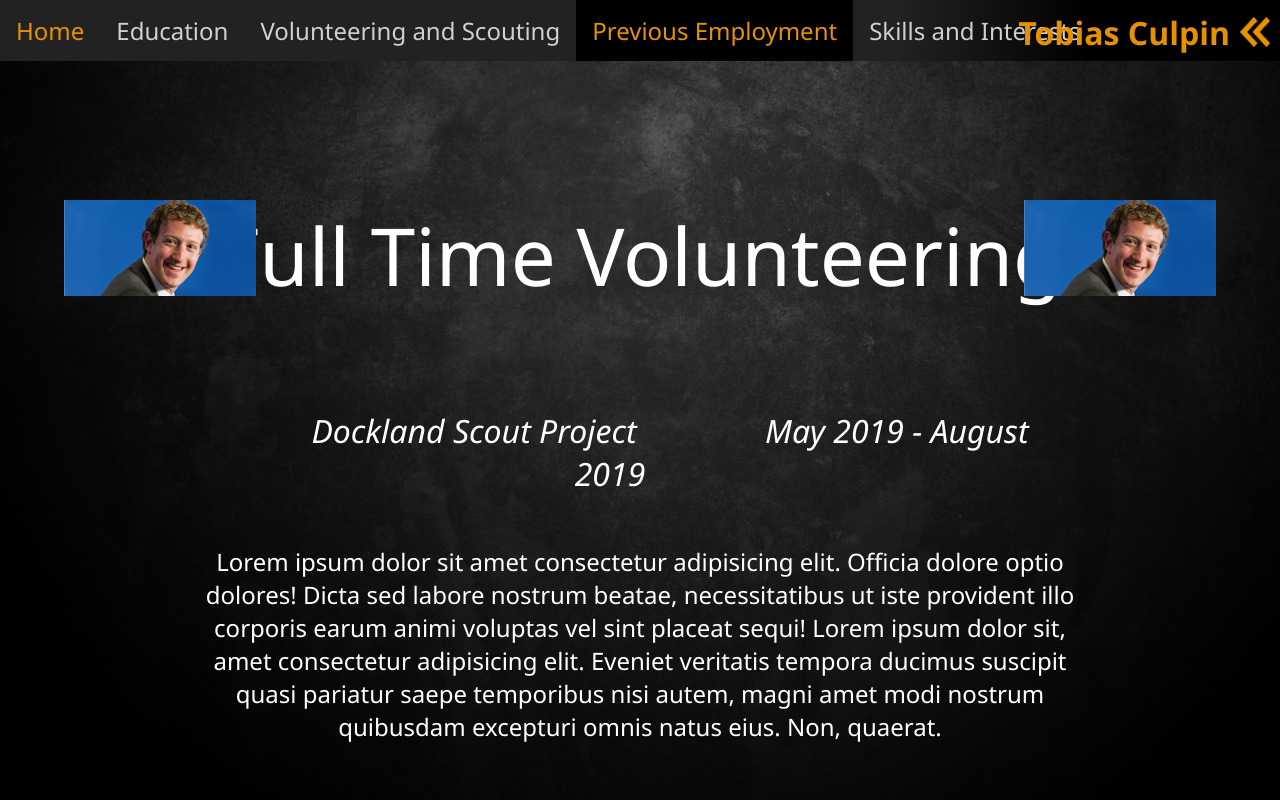
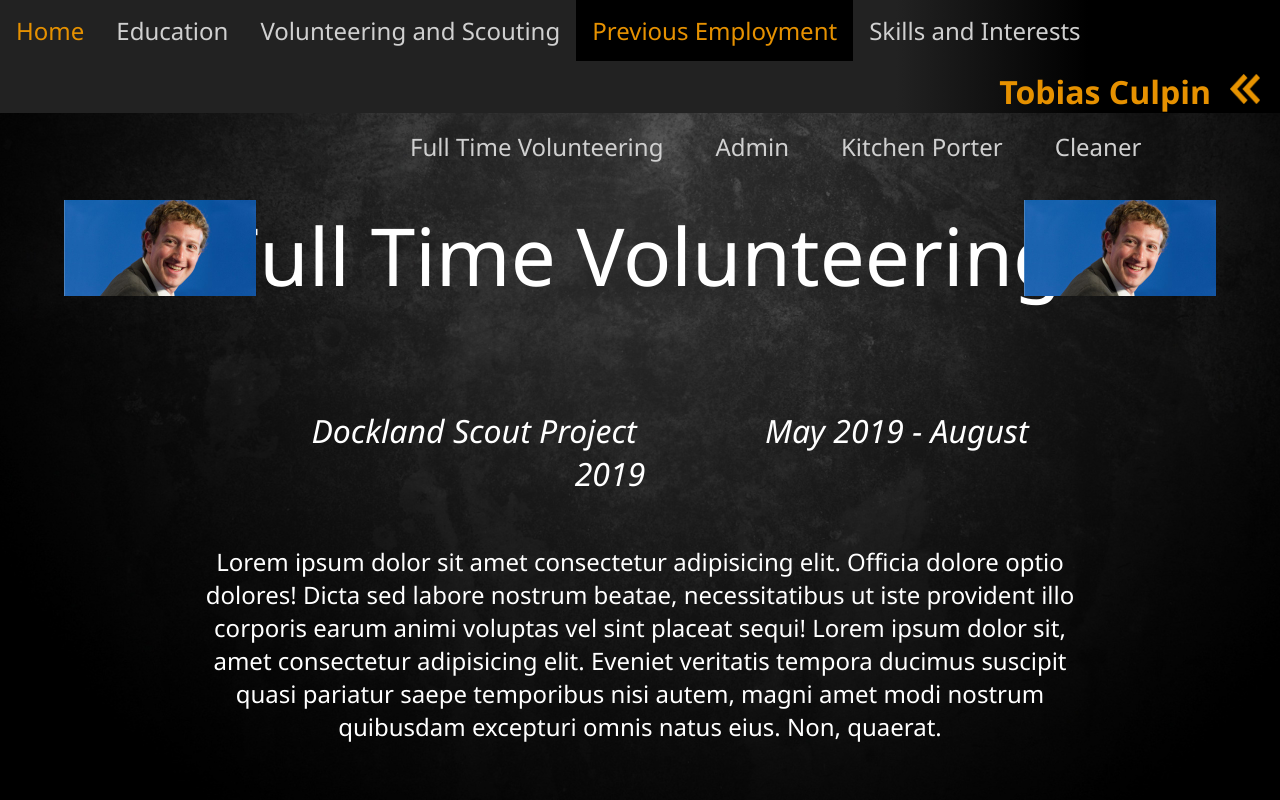
Before and after one commit to TobyCulpin/cvsite, a plain HTML site: page previousEmployment.html in a window 1280 px wide. Shown: the top 800 px of the page. Drawn offline with Linux system fonts and the light colour scheme.

Commit message:
working on logo dropdown, also need to center the jumpBar

```diff
--- a/css/common.css
+++ b/css/common.css
@@ -6,7 +6,6 @@
 
     --logo-text-indent: calc(var(--logo-size) + var(--logo-indent) + 0px);
     --logo-text-size: 32px;
-    --logo-text-top-offset: -10px;
 
     --default-font: 'Segoe UI', Tahoma, Geneva, Verdana, sans-serif;
 }
@@ -60,27 +59,47 @@ body
     color: #e69100;
 }
 
-#navLogoImage
+
+/* logo and dropdown */
+
+.navBar .logo
 {
-    position: absolute;
-    right: 10px;
-    top: var(--logo-top-offset);
+    position: relative;
+    float: right;
+}
+
+.navBar .logo h1
+{
+    position: relative;
+    display: inline-block;
+    margin-top: 0;
+    margin-bottom: 0;
+    padding: 0px 0px 0px 0px;
+
+    text-align: right;
+    font-size: var(--logo-text-size);
+    color: #e69100;
+    font-family: var(--default-font);
+}
+
+.navBar .logo img
+{
+    position: relative;
+    display: inline-block;
+    margin: 0 0 0 0;
+    padding: 0 20px 0 15px;
+
+    padding-top: calc((56px - var(--logo-size)) / 2);
 
     max-height: var(--logo-size);
     width: auto;
     height: auto;
 }
 
-#navLogoText
+.navBar .logo:hover
 {
-    position: absolute;
-
-    right: var(--logo-text-indent);
-    top: var(--logo-text-top-offset);
-    text-align: right;
-    font-size: var(--logo-text-size);
-    color: #e69100;
-    font-family: var(--default-font);
+    /*make the dropdown section drop down
+    might need js?*/
 }
 
 /* page */
--- a/css/jumpBar.css
+++ b/css/jumpBar.css
@@ -0,0 +1,41 @@
+.page .jumpBar
+{
+    position: absolute;
+}
+
+.page .jumpBar ul
+{
+    list-style-type: none;
+    margin-left: auto;
+    margin-right: auto;
+    padding: 0px;
+    overflow: hidden;
+
+    z-index: 9999;
+}
+
+.page .jumpBar ul li
+{
+    float: left;
+}
+
+.page .jumpBar ul li a
+{
+    display: block;
+    color: #d0d0d0;
+    text-align: center;
+    padding: 14px 26px;
+    text-decoration: none;
+    font-size: 24px;
+    font-family: var(--default-font);
+}
+
+.page .jumpBar ul li a:hover
+{
+    color: #e69100;
+}
+
+.jumpLink
+{
+    position: absolute;
+}
--- a/css/previousEmployment.css
+++ b/css/previousEmployment.css
@@ -1,6 +1,6 @@
 :root
 {
-    --page-height: 4000px;
+    --page-height: 3100px;
 
     --dsp-height: 200px;
     --wolseley-height: 900px;
@@ -9,12 +9,33 @@
 }
 
 
-/* Other ids */
+/* jumpBar ids */
 
 #peJump
 {
     top: 100px;
-    text-align: center;
+
+    left: 30%;
+}
+
+#dspLink
+{
+    top: calc(var(--dsp-height) - 200px);
+}
+
+#wolseleyLink
+{
+    top: calc(var(--wolseley-height) - 200px);
+}
+
+#swanLink
+{
+    top: calc(var(--swan-height) - 200px);
+}
+
+#prioryLink
+{
+    top: calc(var(--priory-height) - 200px);
 }
 
 
--- a/previousEmployment.html
+++ b/previousEmployment.html
@@ -21,8 +21,10 @@
             <li><a href="volunteeringAndScouting.html">Volunteering and Scouting</a></li>
             <li><a id="navBarCurrent" href="previousEmployment.html">Previous Employment</a></li>
             <li><a href="skillsAndInterests.html">Skills and Interests</a></li>
-            <li><h1 id="navLogoText">Tobias Culpin</h1></li>
-            <img id="navLogoImage" src = "images/logo.png">
+            <li class="logo">
+                <h1>Tobias Culpin</h1>
+                <img src = "images/logo.png">
+            </li>
         </ul>
     </div>
 
@@ -31,12 +33,17 @@
 
         <div id="peJump" class="jumpBar">
             <ul>
-                <li><a href="">Full Time Volunteering</a></li>
-                <li><a>Admin</a></li>
-                <li><a>Kitchen Porter</a></li>
-                <li><a>Cleaner</a></li>
+                <li><a href="#dspLink">Full Time Volunteering</a></li>
+                <li><a href="#wolseleyLink">Admin</a></li>
+                <li><a href="#swanLink">Kitchen Porter</a></li>
+                <li><a href="#prioryLink">Cleaner</a></li>
             </ul>
         </div>
+
+        <div id="dspLink" class="jumpLink"></div>
+        <div id="wolseleyLink" class="jumpLink"></div>
+        <div id="swanLink" class="jumpLink"></div>
+        <div id="prioryLink" class="jumpLink"></div>
 
         <div id="wolseleyBlock" class="textBlock">
             <div class="title">
```
Also changed, not shown: education.html (+4 -2 lines), index.html (+4 -2 lines), skillsAndInterests.html (+4 -2 lines), volunteeringAndScouting.html (+4 -2 lines), 1 other file.
